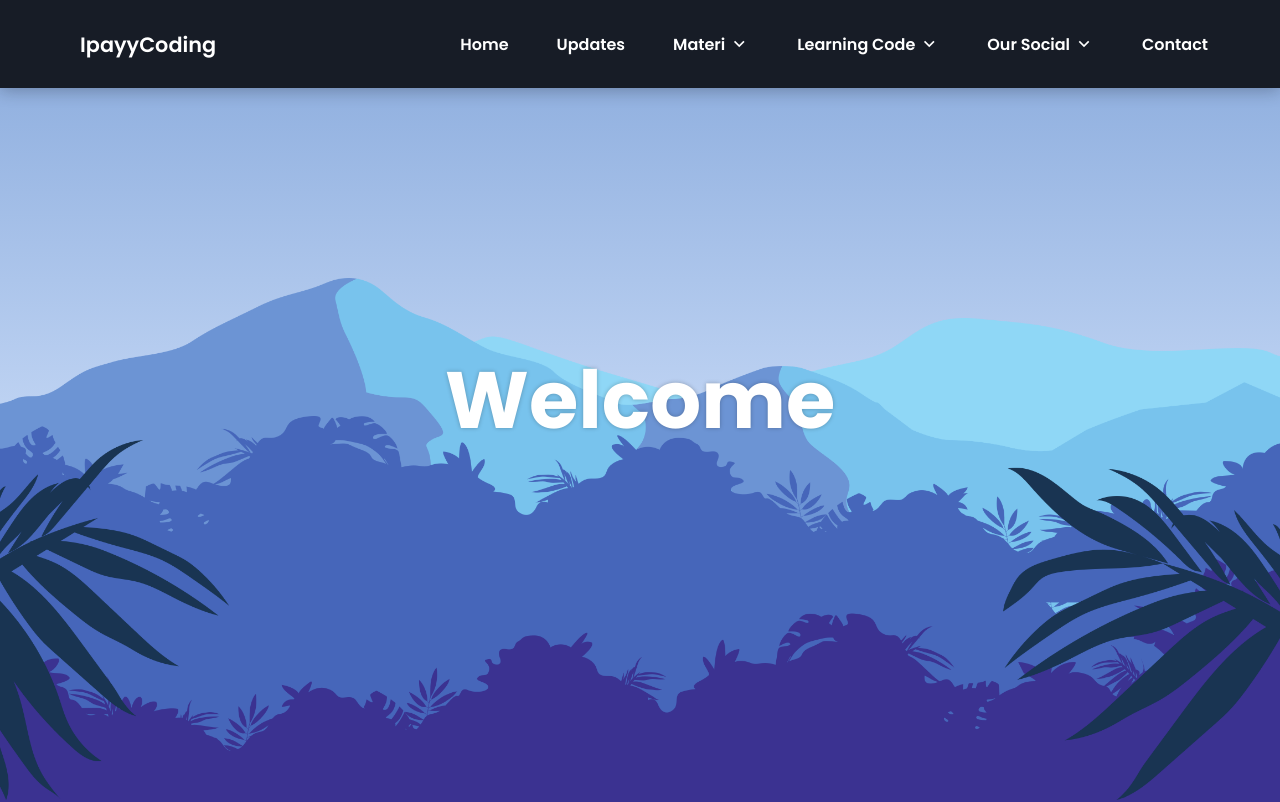
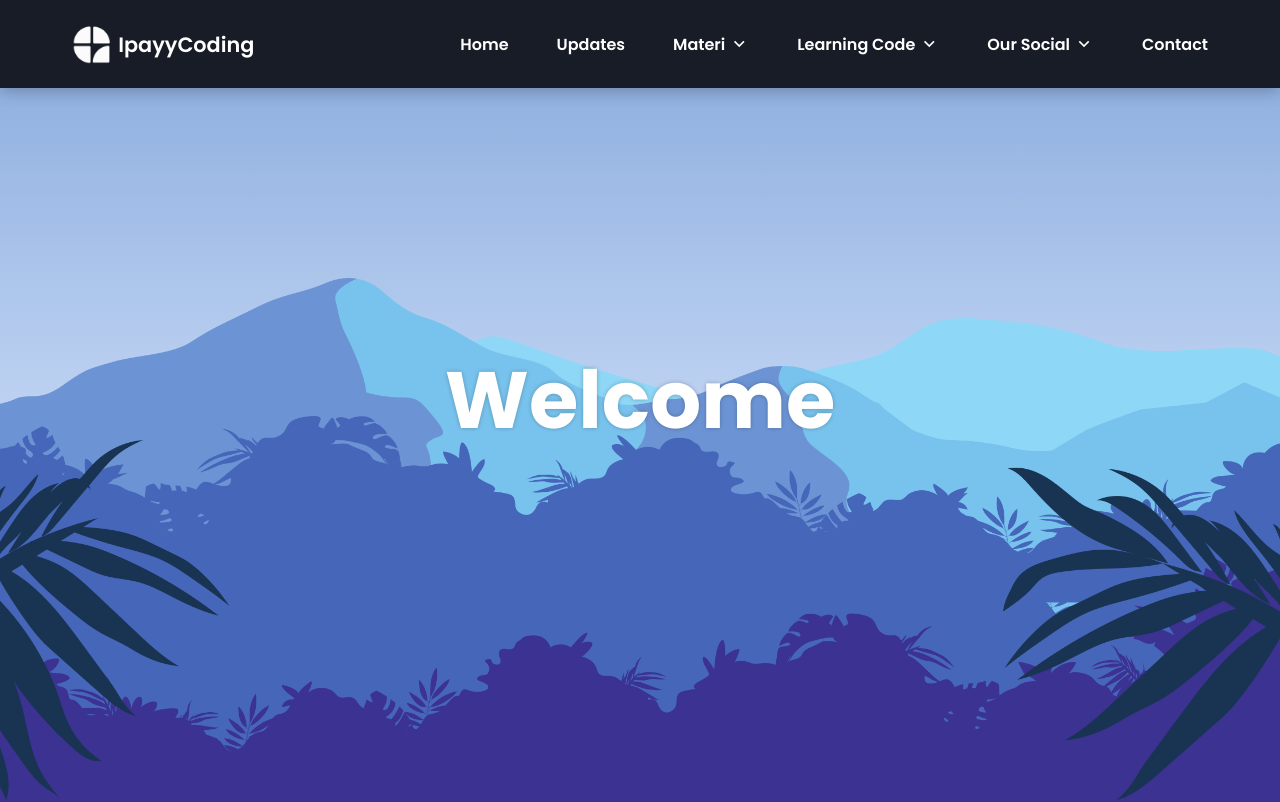
Before and after one commit to dafaalfariza/web, a plain HTML site: page index.html in a window 1280 px wide. Shown: the top 802 px of the page. Drawn offline with nearby package versions, Linux system fonts and the light colour scheme.

Commit message:
Update index.html

```diff
--- a/index.html
+++ b/index.html
@@ -27,7 +27,7 @@
       <nav class="nav container">
          <div class="nav__data">
             <a href="index.html" class="nav__logo">
-               <a href="index.html" class="navbar-logo"><img src="../images/apaycoding_logo_copy.png" alt="">IpayyCoding</a>
+               <a href="index.html" class="navbar-logo"><img src="assets/images/apaycoding_logo_copy.png" alt="">IpayyCoding</a>
             </a>
 
             <div class="nav__toggle" id="nav-toggle">
```
